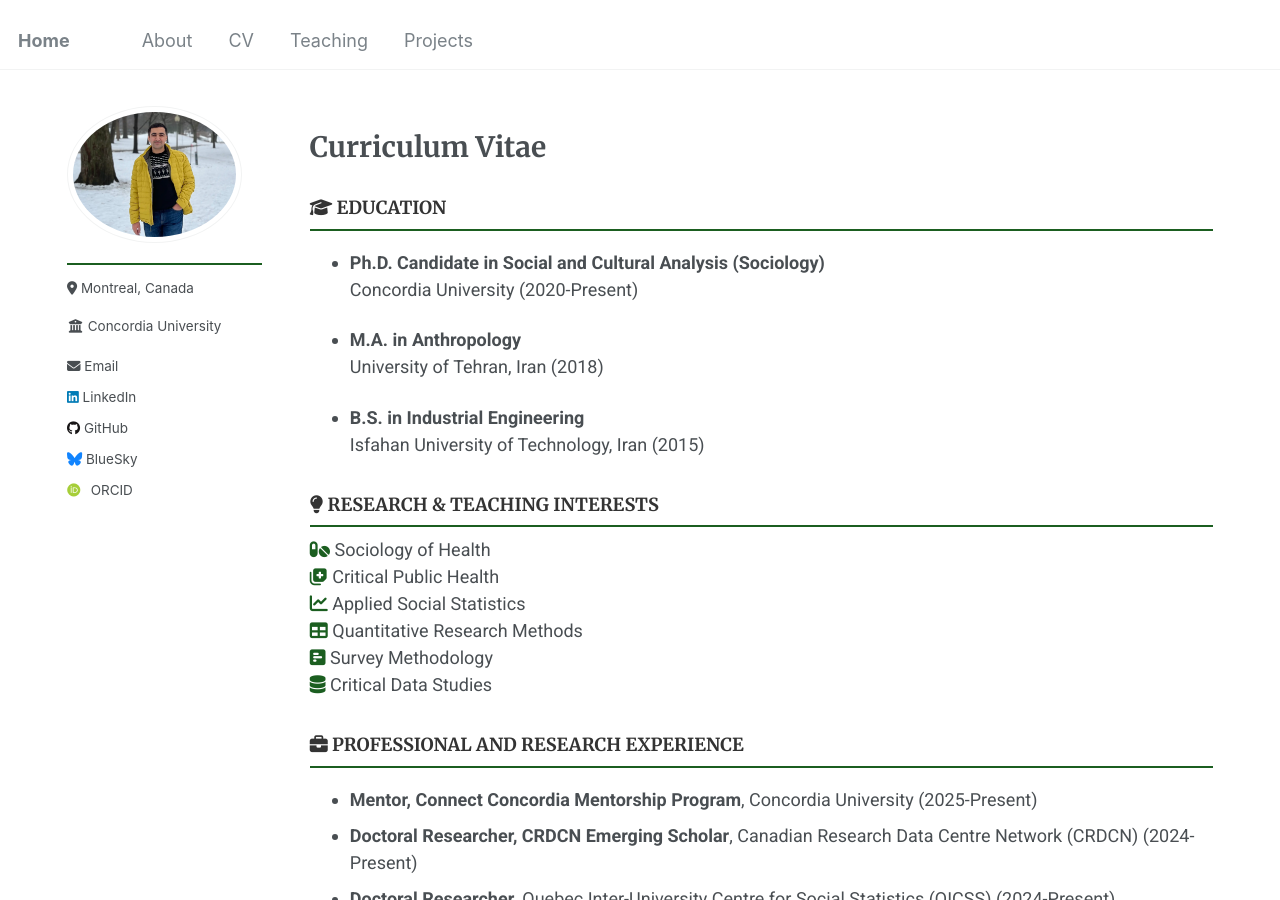
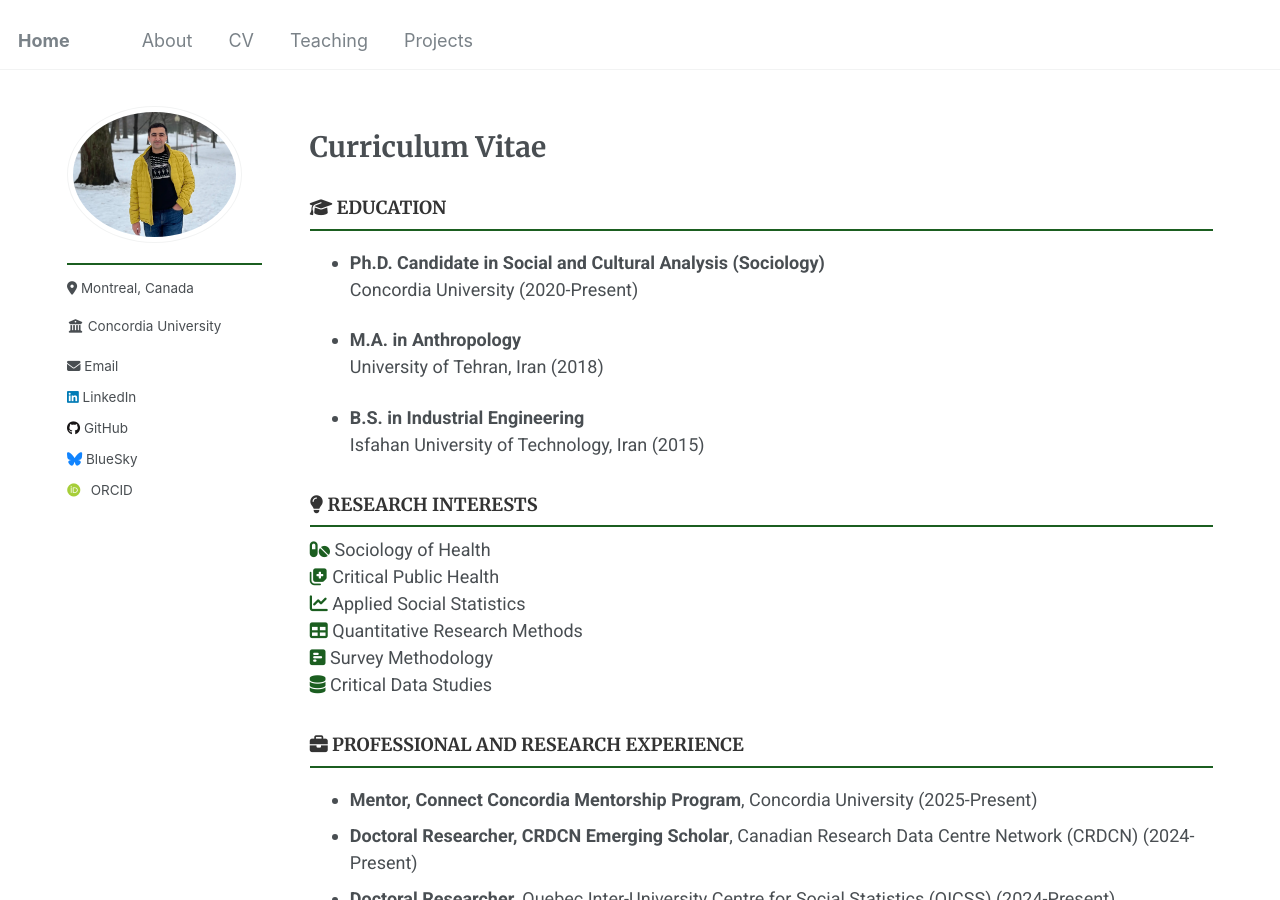
Before and after one commit to Mohsnmonji/mohsnmonji.github.io, a Jekyll site: the page built from _pages/Curriculum Vitae.md, in a window 1280 px wide and 900 px high. Built offline with Jekyll 4.4.1, drawn with Linux system fonts in a browser that asks for light colours; some web fonts are replaced.

Commit message:
Update Curriculum Vitae.md

```diff
--- a/_pages/Curriculum Vitae.md
+++ b/_pages/Curriculum Vitae.md
@@ -32,7 +32,7 @@ author_profile: true
 
 
 <!-- RESEARCH INTERESTS -->
-<h3><i class="fas fa-lightbulb"></i> RESEARCH & TEACHING INTERESTS</h3>
+<h3><i class="fas fa-lightbulb"></i> RESEARCH INTERESTS</h3>
 <div>
   <i class="fas fa-pills" style="color: #1B5E20;"></i> Sociology of Health<br>
   <i class="fas fa-notes-medical" style="color: #1B5E20;"></i> Critical Public Health<br>
```
